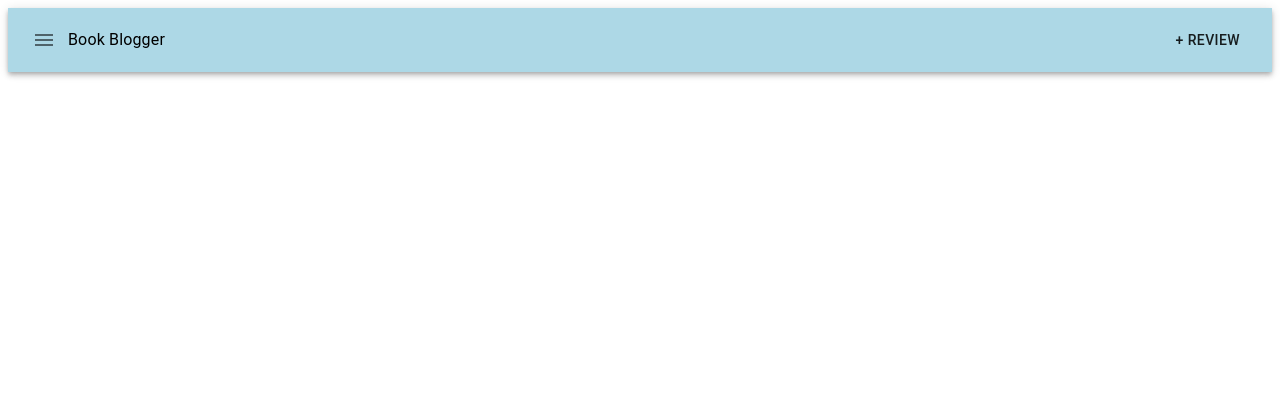
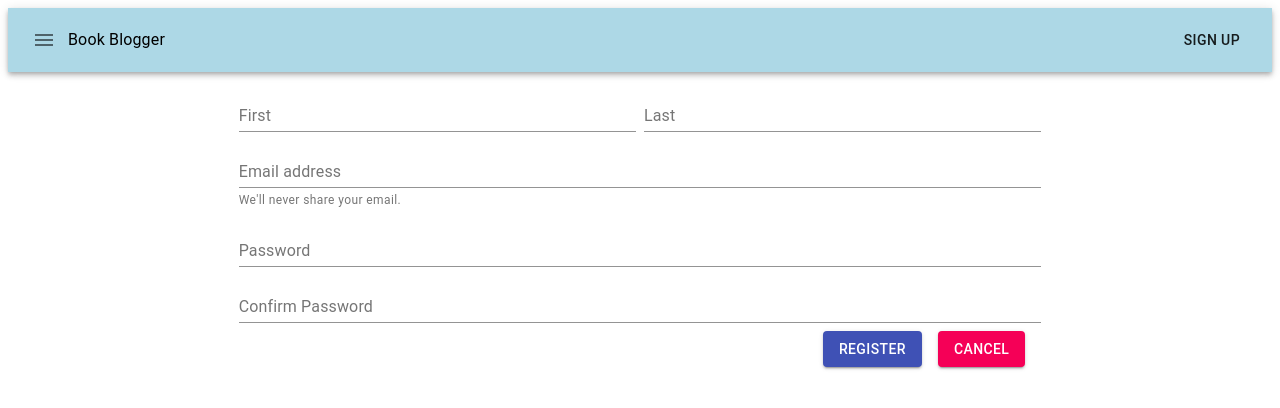
Before and after one commit to heondo/book-blogger, a React app: page /signup in a window 1280 px wide. Shown: the top 408 px of the page. Built offline with nearby package versions, Linux system fonts and the light colour scheme.

Commit message:
some form validation for user sign up. Allow fetch to submit it

```diff
--- a/package.json
+++ b/package.json
@@ -17,7 +17,10 @@
     "@material-ui/core": "^4.6.0",
     "@material-ui/icons": "^4.5.1",
     "@material-ui/lab": "^4.0.0-alpha.31",
+    "@material-ui/system": "^4.5.2",
+    "bcryptjs": "^2.4.3",
     "dotenv": "^8.2.0",
+    "immutability-helper": "^3.0.1",
     "lodash": "^4.17.15",
     "moment": "^2.24.0",
     "react": "16.8.6",
--- a/src/api/index.js
+++ b/src/api/index.js
@@ -5,9 +5,11 @@ const app = express();
 
 const tagsRoute = require('./routes/tags');
 const reviewsRoute = require('./routes/reviews');
+const usersRoute = require('./routes/users');
 
 app.use('/api/tags', tagsRoute);
 app.use('/api/reviews', reviewsRoute);
+app.use('/api/users', usersRoute);
 
 app.use((err, req, res, next) => {
   res.send({
--- a/src/components/app.jsx
+++ b/src/components/app.jsx
@@ -7,15 +7,17 @@ import {
 import NavigationBar from './nav/navigation-bar';
 import ReviewsList from './home/reviews-list';
 import AddReview from './rev/add-review';
+import UserSignUp from './user/signup.jsx';
 import ReviewPage from './rev/review-page';
 
 export default function App(props) {
-  const [user, setUser] = useState({ id: 2 });
+  const [user, setUser] = useState({ id: null });
 
   return (
     <Router>
-      <NavigationBar />
+      <NavigationBar user={user}/>
       <Switch>
+        <Route key="users-sign-up" exact path="/signup" render={props => <UserSignUp {...props} />} />
         <Route key="review-page" path="/review/:id" render={props => <ReviewPage {...props} user={user} />} />
         <Route key="add-review" exact path="/add-review" render={props => <AddReview {...props} user={user} />} />
         <Route key="home-page" exact path="/" render={props => <ReviewsList {...props} />}/>
--- a/src/components/nav/navigation-bar.jsx
+++ b/src/components/nav/navigation-bar.jsx
@@ -29,7 +29,8 @@ export default function NavigationBar(props) {
         <Typography className={classes.title}>
           <Link className={classes.homeLink} to="/" >Book Blogger</Link>
         </Typography>
-        <Button component={Link} to="/add-review">+ Review</Button>
+        {props.user.id ? (<Button component={Link} to="/add-review">+ Review</Button>) : (<Button component={Link} to="/signup">Sign Up</Button>)}
+
       </Toolbar>
     </AppBar>
   );
--- /dev/null
+++ b/src/components/rev/comments.jsx
@@ -0,0 +1,42 @@
+import React from 'react';
+import { Box, Button, TextField, Grid, List, Divider, ListItem, ListItemText, Typography, makeStyles } from '@material-ui/core';
+
+const useStyles = makeStyles(theme => ({
+  commentAndButtons: {
+    width: '100%'
+  },
+  commentInput: {
+    width: '60%'
+  }
+}));
+
+export default function Comments(props) {
+  const classes = useStyles();
+
+  return (
+    // This is in a grid item / container
+    <>
+      <Grid xs={12} md={8} item>
+        <Typography className={classes.commentAndButtons}>
+          Number of comments here
+        </Typography>
+      </Grid>
+      <Grid container item justify="center" xs={12} md={8} spacing={1}>
+        <Grid item xs={12}>
+          <TextField name="commentInput" variant="outlined" className={classes.commentAndButtons} placeholder="Add Comment Here" />
+        </Grid>
+        <Grid container item justify="flex-end" spacing={2}>
+          <Grid item>
+            <Button variant="contained" color="primary">Submit</Button>
+          </Grid>
+          <Grid item>
+            <Button variant="contained" color="secondary">Cancel</Button>
+          </Grid>
+        </Grid>
+      </Grid>
+      <Grid container item xs={12} md={9}>
+      COmments ARE GOING TO GO HERE
+      </Grid>
+    </>
+  );
+}
--- /dev/null
+++ b/src/components/user/signup.jsx
@@ -0,0 +1,173 @@
+import React, { useState, useEffect } from 'react';
+import { Container, Grid, Box, FormControl, InputLabel, Input, FormHelperText, makeStyles, Button } from '@material-ui/core';
+import update from 'immutability-helper';
+import { sizing } from '@material-ui/system';
+
+const useStyles = makeStyles(theme => ({
+  spacingNavFirst: {
+    marginTop: '.5rem'
+  }
+}));
+
+export default function UserSignUp(props) {
+  const classes = useStyles();
+  const [inputs, setInputs] = useState({
+    firstInput: '',
+    lastInput: '',
+    emailInput: '',
+    passwordInput: '',
+    confirmPasswordInput: ''
+  });
+  const [validInputs, setValidInputs] = useState({
+    firstInput: true,
+    lastInput: true,
+    emailInput: true,
+    passwordInput: true,
+    confirmPasswordInput: true
+  });
+
+  const verifyInputs = () => {
+    let valid = true;
+    const { firstInput, lastInput, emailInput, passwordInput, confirmPasswordInput } = inputs;
+    const entries = Object.entries(inputs);
+    let newValidInputs = Object.assign({}, validInputs);
+    for (let input of entries) {
+      if (!input[1]) {
+        valid = false;
+        newValidInputs = update(newValidInputs, {
+          [input[0]]: { $set: false }
+        });
+      }
+    }
+    if (confirmPasswordInput !== passwordInput) {
+      valid = false;
+      newValidInputs = update(newValidInputs, {
+        confirmPasswordInput: { $set: false },
+        passwordInput: { $set: false }
+      });
+      setValidInputs(newValidInputs);
+    }
+    if (passwordInput.length < 8) {
+      valid = false;
+      newValidInputs = update(newValidInputs, {
+        passwordInput: { $set: false }
+      });
+    }
+    setValidInputs(newValidInputs);
+    return valid;
+  };
+
+  const submitNewUser = () => {
+    if (!verifyInputs()) {
+      return;
+    }
+    return true;
+    // make a request to users to sign up a user
+  };
+
+  const handleInputChange = event => {
+    const { id, value } = event.target;
+    const newInput = update(inputs, {
+      [id]: { $set: value }
+    });
+    setInputs(newInput);
+  };
+
+  return (
+    <Container style={{ display: 'flex', justifyContent: 'center' }}>
+      <Grid container item xs={8} spacing={1} className={classes.spacingNavFirst}>
+        <Grid item xs={6}>
+          <FormControl
+            style={{ width: '100%' }}>
+            <InputLabel
+              htmlFor="firstInput">First</InputLabel>
+            <Input
+              id="firstInput"
+              error={!validInputs.firstInput}
+              aria-describedby="firstNameInput"
+              width={1}
+              helperText="Please enter a first name"
+              onChange={handleInputChange}/>
+            {!validInputs.firstInput ? (
+              <FormHelperText id="first-helper">Please enter a first name</FormHelperText>
+            ) : (
+              undefined
+            )}
+          </FormControl>
+        </Grid>
+        <Grid item xs={6}>
+          <FormControl style={{ width: '100%' }}>
+            <InputLabel htmlFor="lastInput">Last</InputLabel>
+            <Input
+              id="lastInput"
+              error={!validInputs.lastInput}
+              aria-describedby="lastNameInput"
+              onChange={handleInputChange}/>
+            {!validInputs.lastInput ? (
+              <FormHelperText id="last-helper">Please enter a last name</FormHelperText>
+            ) : (
+              undefined
+            )}
+          </FormControl>
+        </Grid>
+        <Grid item xs={12}>
+          <FormControl
+            style={{ width: '100%' }}>
+            <InputLabel
+              htmlFor="emailInput">Email address</InputLabel>
+            <Input
+              id="emailInput"
+              error={!validInputs.emailInput}
+              type="email"
+              aria-describedby="emailInputText"
+              onChange={handleInputChange}/>
+            {!validInputs.emailInput ? (
+              <FormHelperText id="email-helper">Please enter a valid email</FormHelperText>
+            ) : (
+              <FormHelperText id="email-helper">We'll never share your email.</FormHelperText>
+            )}
+          </FormControl>
+        </Grid>
+        <Grid item xs={12}>
+          <FormControl style={{ width: '100%' }}>
+            <InputLabel htmlFor="passwordInput">Password</InputLabel>
+            <Input id="passwordInput"
+              error={!validInputs.passwordInput}
+              aria-describedby="passwordInputText" type="password" onChange={handleInputChange}/>
+            {!validInputs.passwordInput ? (
+              <FormHelperText id="password-helper">Not long enough or no match</FormHelperText>
+            ) : (
+              undefined
+            )}
+          </FormControl>
+        </Grid>
+        <Grid item xs={12}>
+          <FormControl style={{ width: '100%' }}>
+            <InputLabel htmlFor="confirmPasswordInput">Confirm Password</InputLabel>
+            <Input id="confirmPasswordInput"
+              type="password"
+              error={!validInputs.confirmPasswordInput}
+              aria-describedby="confirmPasswordInputText" onChange={handleInputChange}/>
+            {!validInputs.confirmPasswordInput ? (
+              <FormHelperText id="confirm-password-helper">Password does not match</FormHelperText>
+            ) : (
+              undefined
+            )}
+          </FormControl>
+        </Grid>
+        <Grid container item xs={12} justify="flex-end" spacing={2}>
+          <Grid item>
+            <Button onClick={submitNewUser} color="primary" variant="contained">
+              Register
+            </Button>
+          </Grid>
+          <Grid item>
+            <Button color="secondary" variant="contained">
+              Cancel
+            </Button>
+          </Grid>
+        </Grid>
+      </Grid>
+    </Container>
+  );
+}
```
Also changed, not shown: src/api/routes/users.js (added, +19 -0 lines), src/components/rev/review-page.jsx (+41 -10 lines), 1 other file (tests, documents, lock files or other folders).
